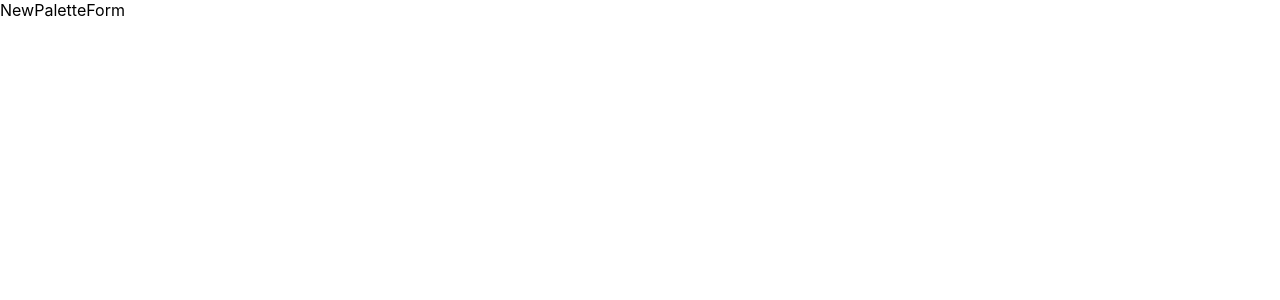
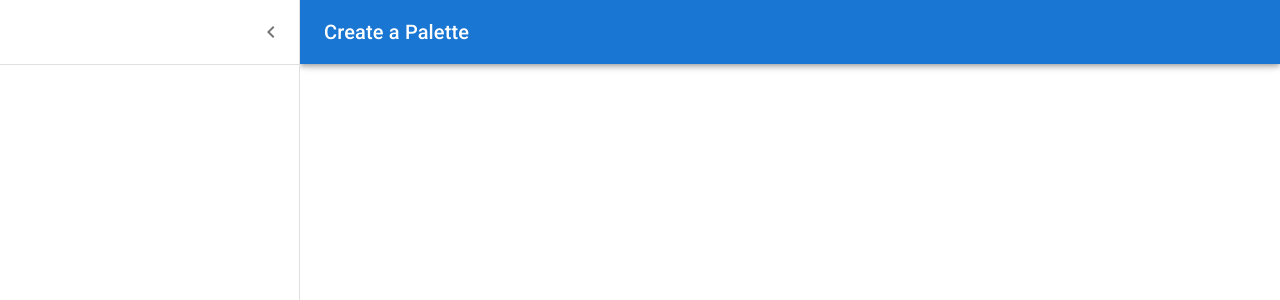
Before and after one commit to Rowee13/hue-box-app, a React (Create React App) app: page /palette/new in a window 1280 px wide. Shown: the top 300 px of the page. Built offline with nearby package versions, Linux system fonts and the light colour scheme.

Commit message:
Add drawer and appbar in NewPaletteForm

```diff
--- a/src/components/NewPaletteForm.js
+++ b/src/components/NewPaletteForm.js
@@ -1,7 +1,133 @@
+import { useState } from "react";
+import { styled, useTheme } from "@mui/material/styles";
+import Box from "@mui/material/Box";
+import Drawer from "@mui/material/Drawer";
+import CssBaseline from "@mui/material/CssBaseline";
+import MuiAppBar from "@mui/material/AppBar";
+import Toolbar from "@mui/material/Toolbar";
+import Typography from "@mui/material/Typography";
+import Divider from "@mui/material/Divider";
+import IconButton from "@mui/material/IconButton";
+import MenuIcon from "@mui/icons-material/Menu";
+import ChevronLeftIcon from "@mui/icons-material/ChevronLeft";
+import ChevronRightIcon from "@mui/icons-material/ChevronRight";
+// import List from "@mui/material/List";
+// import ListItem from "@mui/material/ListItem";
+// import ListItemButton from "@mui/material/ListItemButton";
+// import ListItemIcon from "@mui/material/ListItemIcon";
+// import ListItemText from "@mui/material/ListItemText";
+// import InboxIcon from "@mui/icons-material/MoveToInbox";
+// import MailIcon from "@mui/icons-material/Mail";
+
 // _______________________________________________________
 
+const drawerWidth = 300;
+
+const Main = styled("main", { shouldForwardProp: (prop) => prop !== "open" })(
+  ({ theme, open }) => ({
+    flexGrow: 1,
+    padding: theme.spacing(3),
+    transition: theme.transitions.create("margin", {
+      easing: theme.transitions.easing.sharp,
+      duration: theme.transitions.duration.leavingScreen,
+    }),
+    marginLeft: `-${drawerWidth}px`,
+    ...(open && {
+      transition: theme.transitions.create("margin", {
+        easing: theme.transitions.easing.easeOut,
+        duration: theme.transitions.duration.enteringScreen,
+      }),
+      marginLeft: 0,
+    }),
+  })
+);
+
+const AppBar = styled(MuiAppBar, {
+  shouldForwardProp: (prop) => prop !== "open",
+})(({ theme, open }) => ({
+  transition: theme.transitions.create(["margin", "width"], {
+    easing: theme.transitions.easing.sharp,
+    duration: theme.transitions.duration.leavingScreen,
+  }),
+  ...(open && {
+    width: `calc(100% - ${drawerWidth}px)`,
+    marginLeft: `${drawerWidth}px`,
+    transition: theme.transitions.create(["margin", "width"], {
+      easing: theme.transitions.easing.easeOut,
+      duration: theme.transitions.duration.enteringScreen,
+    }),
+  }),
+}));
+
+const DrawerHeader = styled("div")(({ theme }) => ({
+  display: "flex",
+  alignItems: "center",
+  padding: theme.spacing(0, 1),
+  // necessary for content to be below app bar
+  ...theme.mixins.toolbar,
+  justifyContent: "flex-end",
+}));
+
 const NewPaletteForm = () => {
-  return <div>NewPaletteForm</div>;
+  const [open, setOpen] = useState(true);
+  const theme = useTheme();
+
+  const handleDrawerOpen = () => {
+    setOpen(true);
+  };
+
+  const handleDrawerClose = () => {
+    setOpen(false);
+  };
+
+  return (
+    <Box sx={{ display: "flex" }}>
+      <CssBaseline />
+      <AppBar position="fixed" open={open}>
+        <Toolbar>
+          <IconButton
+            color="inherit"
+            aria-label="open drawer"
+            onClick={handleDrawerOpen}
+            edge="start"
+            sx={{ mr: 2, ...(open && { display: "none" }) }}
+          >
+            <MenuIcon />
+          </IconButton>
+          <Typography variant="h6" noWrap component="div">
+            Create a Palette
+          </Typography>
+        </Toolbar>
+      </AppBar>
+      <Drawer
+        sx={{
+          width: drawerWidth,
+          flexShrink: 0,
+          "& .MuiDrawer-paper": {
+            width: drawerWidth,
+            boxSizing: "border-box",
+          },
+        }}
+        variant="persistent"
+        anchor="left"
+        open={open}
+      >
+        <DrawerHeader>
+          <IconButton onClick={handleDrawerClose}>
+            {theme.direction === "ltr" ? (
+              <ChevronLeftIcon />
+            ) : (
+              <ChevronRightIcon />
+            )}
+          </IconButton>
+        </DrawerHeader>
+        <Divider />
+      </Drawer>
+      <Main open={open}>
+        <DrawerHeader />
+      </Main>
+    </Box>
+  );
 };
 
 export default NewPaletteForm;
```
